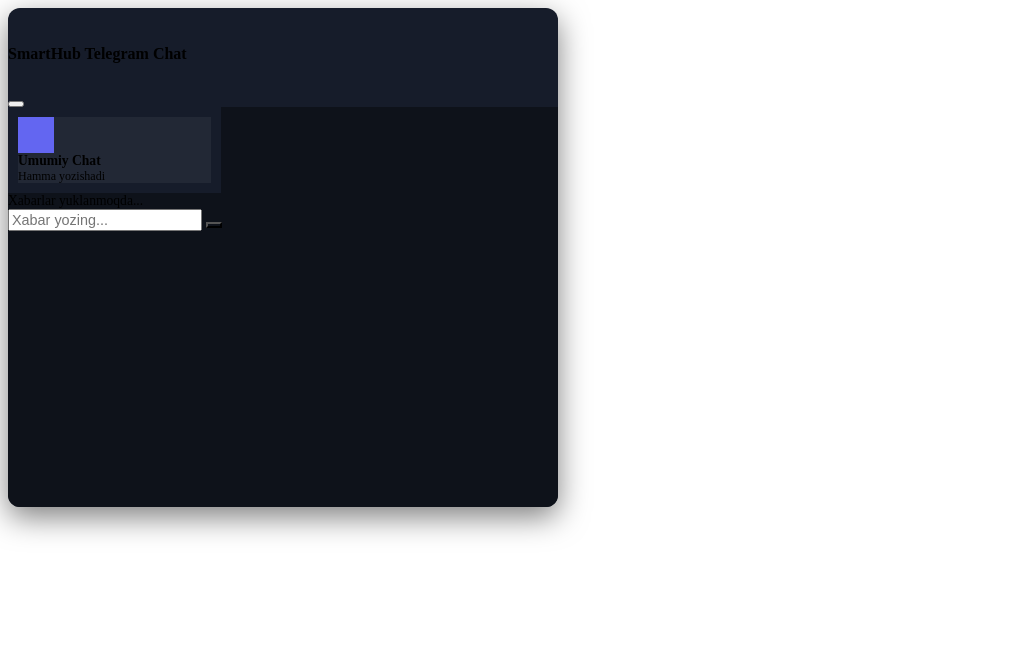
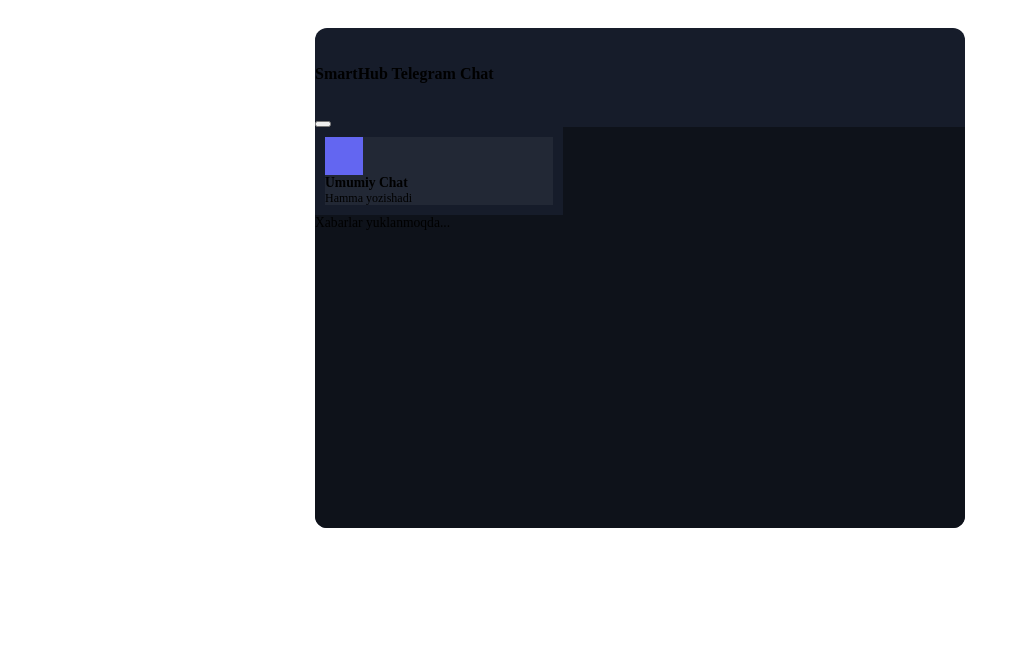
Before and after one commit to TTligu1/SmartHub, a Django app: page / in a window 1280 px wide. Shown: the top 658 px of the page, without its empty margins (0-1028 px from the left). Run offline with Django 5.2, Linux system fonts and the light colour scheme; data that the repository does not hold is empty.

Commit message:
fix: completely restored to beautiful original modal size

```diff
--- a/templates/base.html
+++ b/templates/base.html
@@ -1,6 +1,6 @@
 <div class="modal fade" id="telegramChatModal" tabindex="-1" aria-hidden="true">
-    <div class="modal-dialog modal-dialog-centered" style="max-width: 550px;">
-        <div class="modal-content text-white border-0" style="background-color: #161c2a; border-radius: 12px; overflow: hidden; box-shadow: 0 10px 30px rgba(0,0,0,0.5);">
+    <div class="modal-dialog modal-dialog-centered" style="max-width: 650px; margin: 1.75rem auto;">
+        <div class="modal-content text-white border-0 shadow-lg" style="background-color: #161c2a; border-radius: 12px; overflow: hidden; height: 500px;">
 
             <div class="modal-header border-bottom border-secondary border-opacity-25 p-3" style="background-color: #161c2a;">
                 <h6 class="modal-title fw-bold d-flex align-items-center m-0" style="font-size: 1rem;">
@@ -9,27 +9,28 @@
                 <button type="button" class="btn-close btn-close-white shadow-none" data-bs-dismiss="modal" aria-label="Close" style="font-size: 0.75rem;"></button>
             </div>
 
-            <div class="modal-body p-0 d-flex" style="height: 400px; background-color: #0e121a;">
+            <div class="modal-body p-0 d-flex" style="height: calc(100% - 56px); background-color: #0e121a;">
 
-                <div class="border-end border-secondary border-opacity-25" style="width: 35%; background-color: #161c2a; padding: 10px;">
-                    <div class="d-flex align-items-center p-2 rounded active" style="background-color: rgba(255, 255, 255, 0.05); cursor: pointer;">
-                        <div class="bg-primary rounded-circle d-flex align-items-center justify-content-center me-2" style="width: 36px; height: 36px; min-width: 36px; background-color: #6366f1 !important;">
+                <div class="border-end border-secondary border-opacity-25 d-flex flex-column" style="width: 35%; background-color: #161c2a; padding: 10px;">
+                    <div class="d-flex align-items-center p-2 rounded" style="background-color: rgba(255, 255, 255, 0.05); cursor: pointer;">
+                        <div class="rounded-circle d-flex align-items-center justify-content-center me-2" style="width: 38px; height: 38px; min-width: 38px; background-color: #6366f1;">
                             <i class="fa-solid fa-users text-white" style="font-size: 0.9rem;"></i>
                         </div>
-                        <div style="line-height: 1.2;">
-                            <strong style="font-size: 0.85rem; display: block;">Umumiy Chat</strong>
+                        <div style="line-height: 1.2; overflow: hidden;">
+                            <strong style="font-size: 0.85rem; display: block; white-space: nowrap; text-overflow: ellipsis;">Umumiy Chat</strong>
                             <small class="text-muted" style="font-size: 0.75rem;">Hamma yozishadi</small>
                         </div>
                     </div>
                 </div>
 
-                <div class="d-flex flex-column" style="width: 65%;">
-                    <div class="flex-grow-1 overflow-y-auto p-3 d-flex flex-column gap-2" id="modal-messages-box">
+                <div class="d-flex flex-column" style="width: 65%; height: 100%;">
+
+                    <div class="flex-grow-1 overflow-y-auto p-3 d-flex flex-column gap-2" id="modal-messages-box" style="height: calc(100% - 60px);">
                         <div class="text-center text-muted my-auto" style="font-size: 0.85rem;">Xabarlar yuklanmoqda...</div>
                     </div>
 
-                    <div class="p-2 border-top border-secondary border-opacity-10" style="background-color: #161c2a;">
-                        <div class="d-flex align-items-center gap-2 bg-dark rounded-pill px-3 py-1" style="background-color: #0e121a !important;">
+                    <div class="p-2 border-top border-secondary border-opacity-10 d-flex align-items-center" style="background-color: #161c2a; height: 60px;">
+                        <div class="d-flex w-100 align-items-center gap-2 bg-dark rounded-pill px-3 py-1" style="background-color: #0e121a !important;">
                             <input type="text" id="modal-chat-input" class="form-control border-0 text-white shadow-none bg-transparent p-1"
                                    placeholder="Xabar yozing..." autocomplete="off" style="font-size: 0.9rem;">
 
@@ -38,6 +39,7 @@
                             </button>
                         </div>
                     </div>
+
                 </div>
 
             </div>
@@ -47,6 +49,7 @@
 </div>
 
 <style>
+    /* Scrollbar faqat ichki oyna uchun ishlaydi, tashqi sahifani buzmaydi */
     #modal-messages-box::-webkit-scrollbar { width: 4px; }
     #modal-messages-box::-webkit-scrollbar-thumb { background: rgba(255, 255, 255, 0.1); border-radius: 10px; }
 </style>
@@ -57,7 +60,7 @@
         const chatInput = document.getElementById("modal-chat-input");
         const messagesBox = document.getElementById("modal-messages-box");
 
-        // Pastdagi dumaloq Telegram tugmasini faollashtirish
+        // O'ng pastki burchakdagi Telegram aylanma tugmasini modalga bog'lash
         const floatChatBtn = document.querySelector('.fixed-bottom, [class*="fa-paper-plane"], .rounded-circle img, a[href*="chat"]');
         if (floatChatBtn) {
             floatChatBtn.setAttribute("data-bs-toggle", "modal");
@@ -131,6 +134,7 @@
         }
 
         loadModalMessages();
+        // Har 3 soniyada xabarlar yangilanib turadi
         setInterval(loadModalMessages, 3000);
     });
 </script>
```
